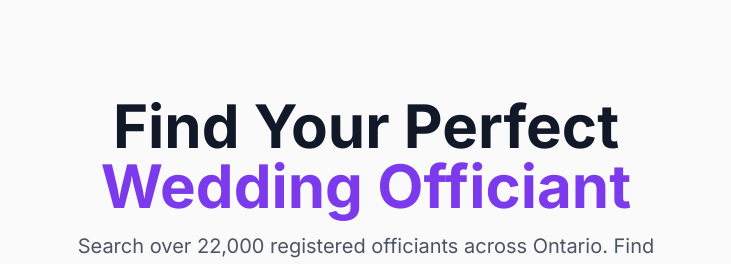
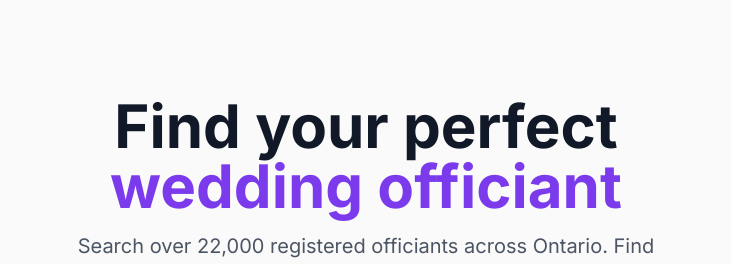
Before and after one commit to philgwmurphy/wedding-officiant-finder, a Next.js app: page / in a window 1280 px wide. Shown: the top 264 px of the page, without its empty margins (274-1005 px from the left). Built offline with nearby package versions, Linux system fonts and the light colour scheme; no server answers; the database is empty.

Commit message:
Change 'Find Your Perfect' to 'Find your perfect'

```diff
--- a/src/app/page.tsx
+++ b/src/app/page.tsx
@@ -21,8 +21,8 @@ export default function Home() {
         <main className="flex-1 flex flex-col items-center justify-center px-4 py-16 md:py-24">
         <div className="text-center max-w-3xl mx-auto mb-10">
           <h1 className="text-4xl md:text-5xl lg:text-6xl font-bold text-gray-900 mb-4 text-balance">
-            Find Your Perfect
-            <span className="text-violet-600"> Wedding Officiant</span>
+            Find your perfect
+            <span className="text-violet-600"> wedding officiant</span>
           </h1>
           <p className="text-lg md:text-xl text-gray-600 max-w-2xl mx-auto text-balance">
             Search over 22,000 registered officiants across Ontario. Find
```
